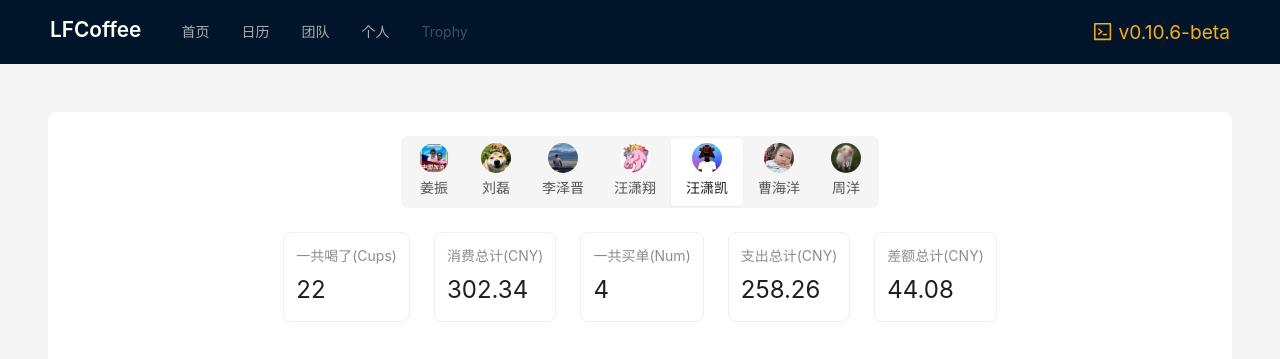
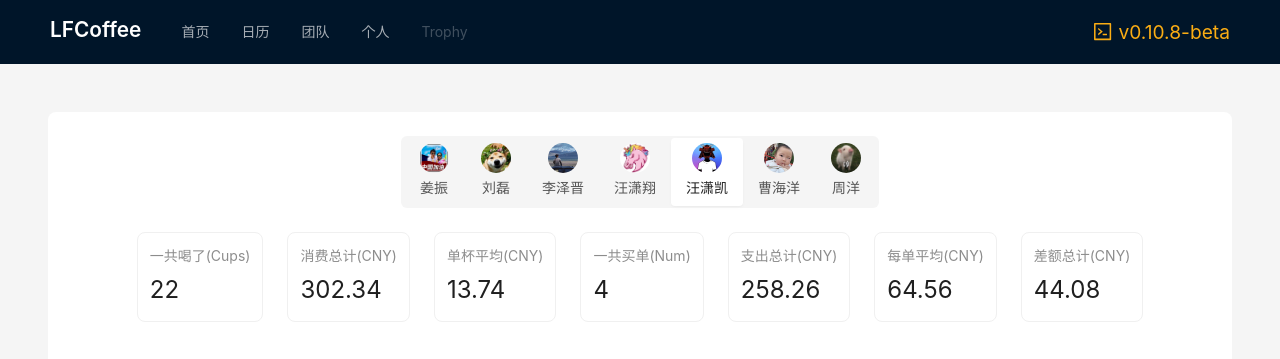
Before and after one commit to xkaing/LFCoffee, a React (Vite) app: page /person in a window 1280 px wide. Shown: the top 359 px of the page. Built offline with nearby package versions, Linux system fonts and the light colour scheme.

Commit message:
feat: 添加个人平均统计

```diff
--- a/src/Person/PersonDetail.jsx
+++ b/src/Person/PersonDetail.jsx
@@ -67,14 +67,17 @@ const PersonDetail = ({ drinker }) => {
     drinkerDebit
   ).toNumber();
 
+  // 计算-单杯消费平均
+  const oneCupAverage = Decimal.div(drinkerConsumption, drinkerData.length)
+    .toDP(3)
+    .toNumber();
+  // 计算-单次支出平均
+  const oneExpendAverage = Decimal.div(drinkerDebit, payerData.length)
+    .toDP(3)
+    .toNumber();
+
   return (
     <>
-      <Tooltip
-        title="少导入一次买单数据"
-        placement="right"
-        color="#f5222d"
-        open={drinker === "ios-2" || drinker === "android-3"}
-      >
       <Flex gap="large" align="center" justify="space-between">
         <Card size="small" hoverable>
           <Statistic
@@ -90,19 +93,13 @@ const PersonDetail = ({ drinker }) => {
             formatter={formatterAverage}
           />
         </Card>
-          <Badge
-            count={
-              drinker === "ios-2" || drinker === "android-3" ? (
-                <WarningFilled
-                  style={{
-                    color: "#f5222d",
-                  }}
+        <Card hoverable size="small">
+          <Statistic
+            title="单杯平均(CNY)"
+            value={oneCupAverage}
+            formatter={formatterAverage}
           />
-              ) : (
-                0
-              )
-            }
-          >
+        </Card>
         <Card size="small" hoverable>
           <Statistic
             title="一共买单(Num)"
@@ -110,20 +107,6 @@ const PersonDetail = ({ drinker }) => {
             formatter={formatterCups}
           />
         </Card>
-          </Badge>
-          <Badge
-            count={
-              drinker === "ios-2" || drinker === "android-3" ? (
-                <WarningFilled
-                  style={{
-                    color: "#f5222d",
-                  }}
-                />
-              ) : (
-                0
-              )
-            }
-          >
         <Card size="small" hoverable>
           <Statistic
             title="支出总计(CNY)"
@@ -131,20 +114,13 @@ const PersonDetail = ({ drinker }) => {
             formatter={formatterAverage}
           />
         </Card>
-          </Badge>
-          <Badge
-            count={
-              drinker === "ios-2" || drinker === "android-3" ? (
-                <WarningFilled
-                  style={{
-                    color: "#f5222d",
-                  }}
+        <Card hoverable size="small">
+          <Statistic
+            title="每单平均(CNY)"
+            value={oneExpendAverage}
+            formatter={formatterAverage}
           />
-              ) : (
-                0
-              )
-            }
-          >
+        </Card>
         <Card size="small" hoverable>
           <Statistic
             title="差额总计(CNY)"
@@ -152,9 +128,7 @@ const PersonDetail = ({ drinker }) => {
             formatter={formatterAverage}
           />
         </Card>
-          </Badge>
       </Flex>
-      </Tooltip>
       <Flex
         gap="large"
         align="center"
--- a/src/components/AppVersion.jsx
+++ b/src/components/AppVersion.jsx
@@ -3,7 +3,7 @@ import { CodeOutlined } from "@ant-design/icons";
 import DeployTimeline from "./DeployTimeline";
 const { Text } = Typography;
 
-const appVerNum = "v0.10.6-beta";
+const appVerNum = "v0.10.8-beta";
 
 const AppVersion = () => {
   return (
```
Lines whose indentation alone changed are shown as unchanged.
